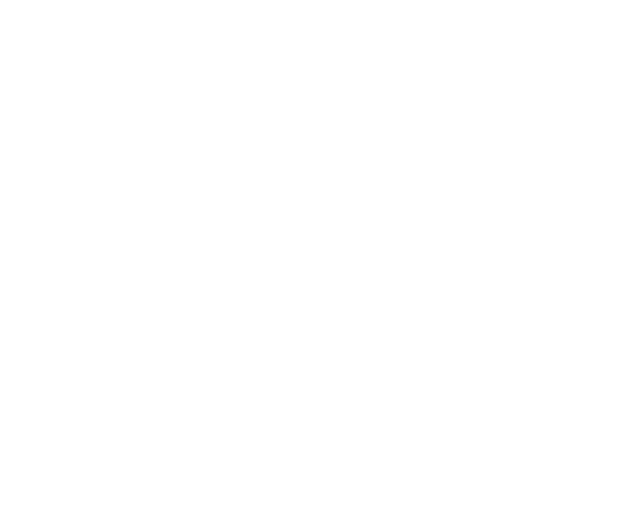
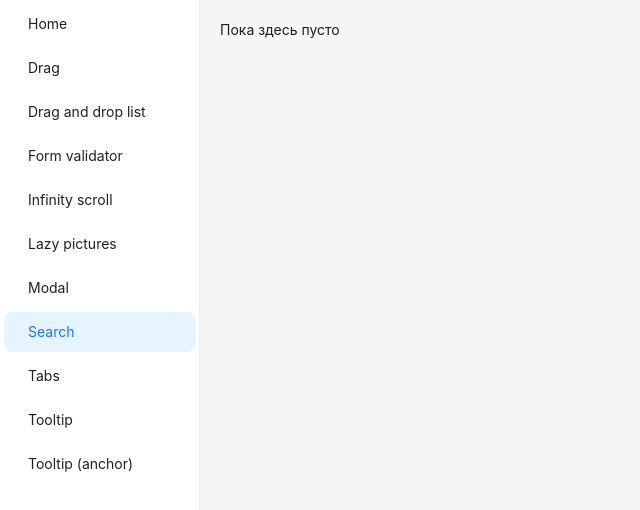
Before and after one commit to erokh1na/examples, a React (Vite) app: page /search in a window 1280 px wide. Before the commit this address had no page. Shown: the top 510 px of the page, without its empty margins (0-640 px from the left). Built offline with nearby package versions, Linux system fonts and the light colour scheme.

Commit message:
feat: search

```diff
--- a/src/core/lib/index.ts
+++ b/src/core/lib/index.ts
@@ -7,6 +7,7 @@
 export * from "./lazy-image"
 export * from "./modal"
 export * from "./pagination"
+export * from "./search"
 export * from "./slider"
 export * from "./tabs"
 export * from "./tic-tac-toe"
--- /dev/null
+++ b/src/core/lib/search/types.ts
@@ -0,0 +1 @@
+export interface SearchProps {}
--- a/src/routing/layouts/layout-main/layout-main.tsx
+++ b/src/routing/layouts/layout-main/layout-main.tsx
@@ -48,6 +48,10 @@
     //   key: "/pagination",
     //   label: <Link to="/pagination">Pagination</Link>,
     // },
+    {
+      key: "/search",
+      label: <Link to="/search">Search</Link>,
+    },
     // {
     //   key: "/slider",
     //   label: <Link to="/slider">Slider</Link>,
--- a/src/routing/pages/index.ts
+++ b/src/routing/pages/index.ts
@@ -8,6 +8,7 @@
 export * from "./page-lazy-image"
 export * from "./page-modal"
 export * from "./page-pagination"
+export * from "./page-search"
 export * from "./page-slider"
 export * from "./page-tabs"
 export * from "./page-tic-tac-toe"
--- /dev/null
+++ b/src/routing/pages/page-search/index.ts
@@ -0,0 +1 @@
+export * from "./page-search"
--- /dev/null
+++ b/src/routing/pages/page-search/page-search.tsx
@@ -0,0 +1,7 @@
+export const PageSearch = () => {
+  return (
+    <>
+      <p>Пока здесь пусто</p>
+    </>
+  )
+}
--- a/src/routing/routing.tsx
+++ b/src/routing/routing.tsx
@@ -11,6 +11,7 @@
   PageLazyImage,
   PageModal,
   PagePagination,
+  PageSearch,
   PageSlider,
   PageTabs,
   PageTicTacToe,
@@ -33,6 +34,7 @@
         <Route path="lazy-image" element={<PageLazyImage />} />
         <Route path="modal" element={<PageModal />} />
         <Route path="pagination" element={<PagePagination />} />
+        <Route path="search" element={<PageSearch />} />
         <Route path="slider" element={<PageSlider />} />
         <Route path="tabs" element={<PageTabs />} />
         <Route path="tic-tac-toe" element={<PageTicTacToe />} />
```
Also changed, not shown: src/core/lib/search/search.tsx (added, +11 -0 lines), src/core/lib/search/index.ts (added), src/core/lib/search/search.module.scss (added).
